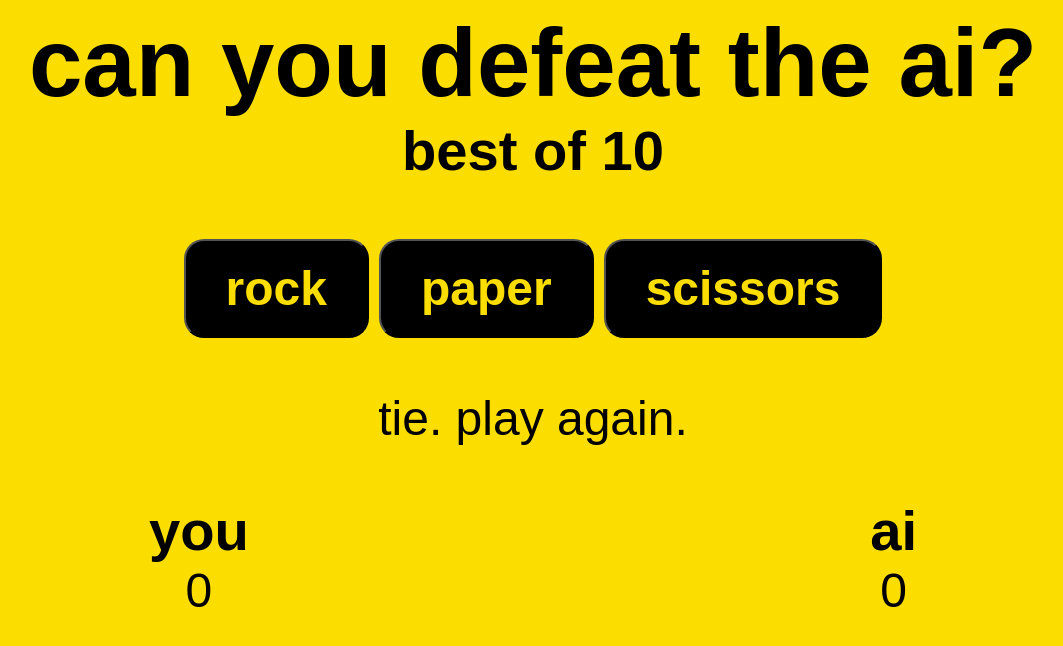
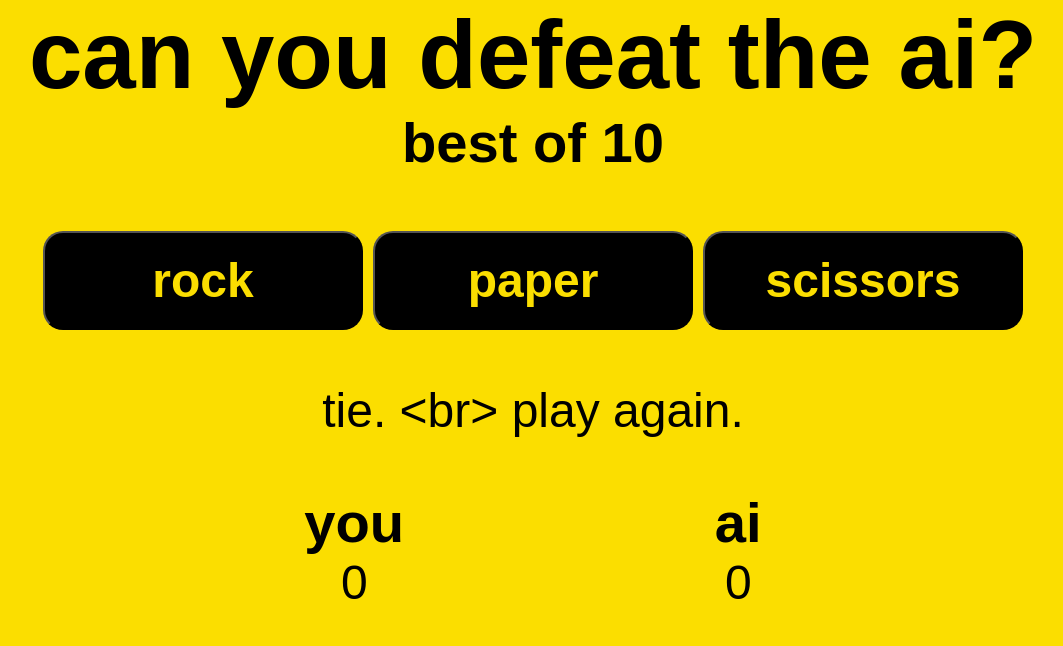
Before and after one commit to jsnhu/js-rock-paper-scissors, a plain HTML site: page index.html in a window 1280 px wide. Both pictures are taken after a click on the button "rock". Shown: the whole page, without its empty margins (107-1170 px from the left). Drawn offline with Linux system fonts and the light colour scheme.

Commit message:
fix centering of buttons

```diff
--- a/script.js
+++ b/script.js
@@ -17,7 +17,8 @@ function playRound(playerSelection, computerSelection) {
     const resultDiv = document.querySelector('.output-result');
 
     if (playerSelection == computerSelection) {
-        resultDiv.textContent = 'tie. play again.';
+        const firstMsg = document.createElement('para');
+        resultDiv.textContent = 'tie. <br> play again.';
     } else {
         // DOM
         const playerScoreText = document.querySelector('#player-score');
--- a/style.css
+++ b/style.css
@@ -12,13 +12,14 @@ body {
     display: flex;
     flex-direction: column;
     align-items: center;
+    margin: 0;
 }
 
 .score-counter {
     display: flex;
     width: 60vw;
     align-items: center;
-    justify-content: space-between;
+    justify-content: space-around;
 }
 
 h1 {
@@ -41,7 +42,7 @@ h3 {
 
 .button-holder {
     display: flex;
-    justify-content: space-between;
+    justify-content: space-around;
     gap: 10px;
     align-items: center;
     flex-wrap: wrap;
@@ -53,6 +54,8 @@ h3 {
     border-radius: 20px;
     color: #FBDE00;
     padding: 20px 40px;
+    width: 90vw;
+    max-width: 320px;
     font-size: 48px;
 }
 
```
